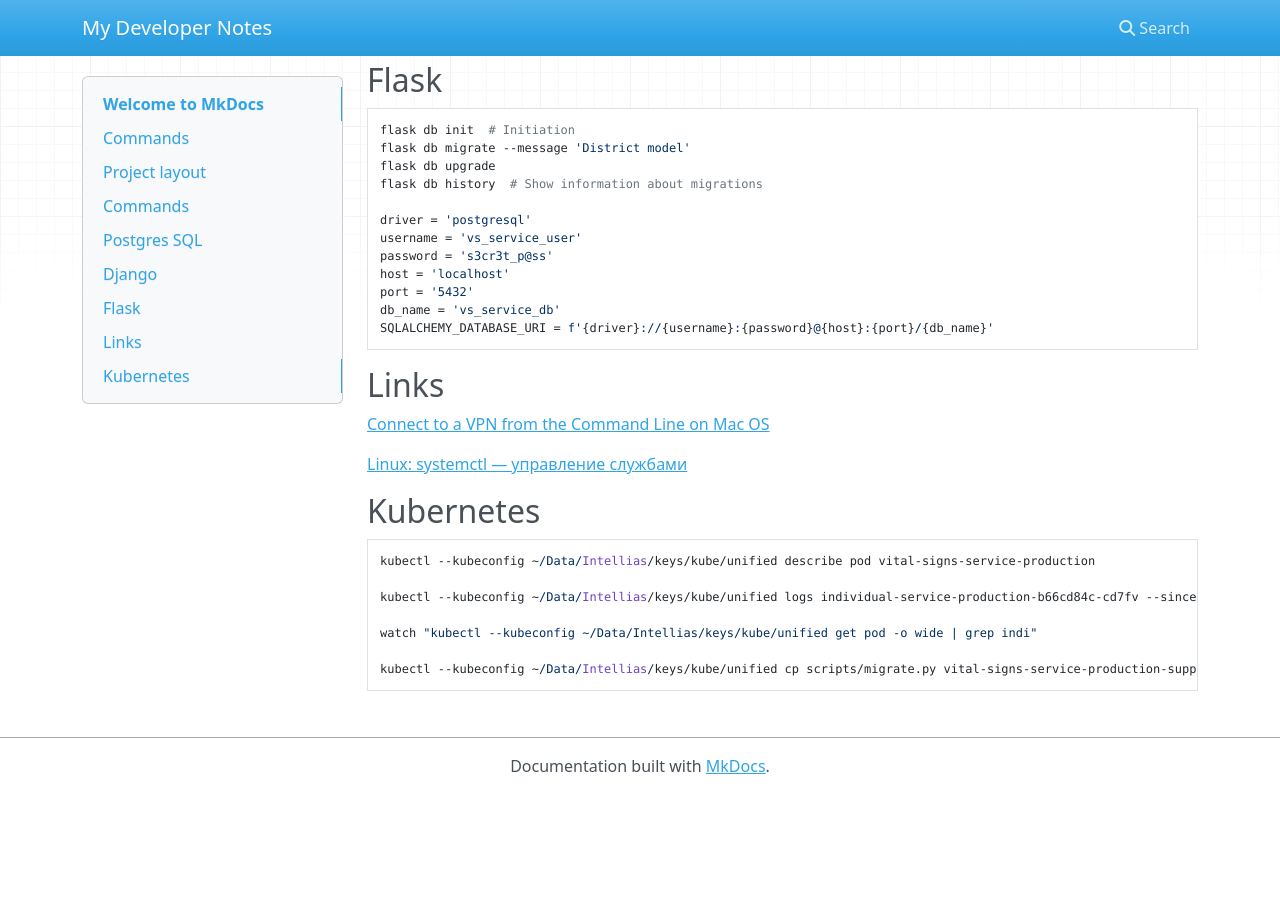
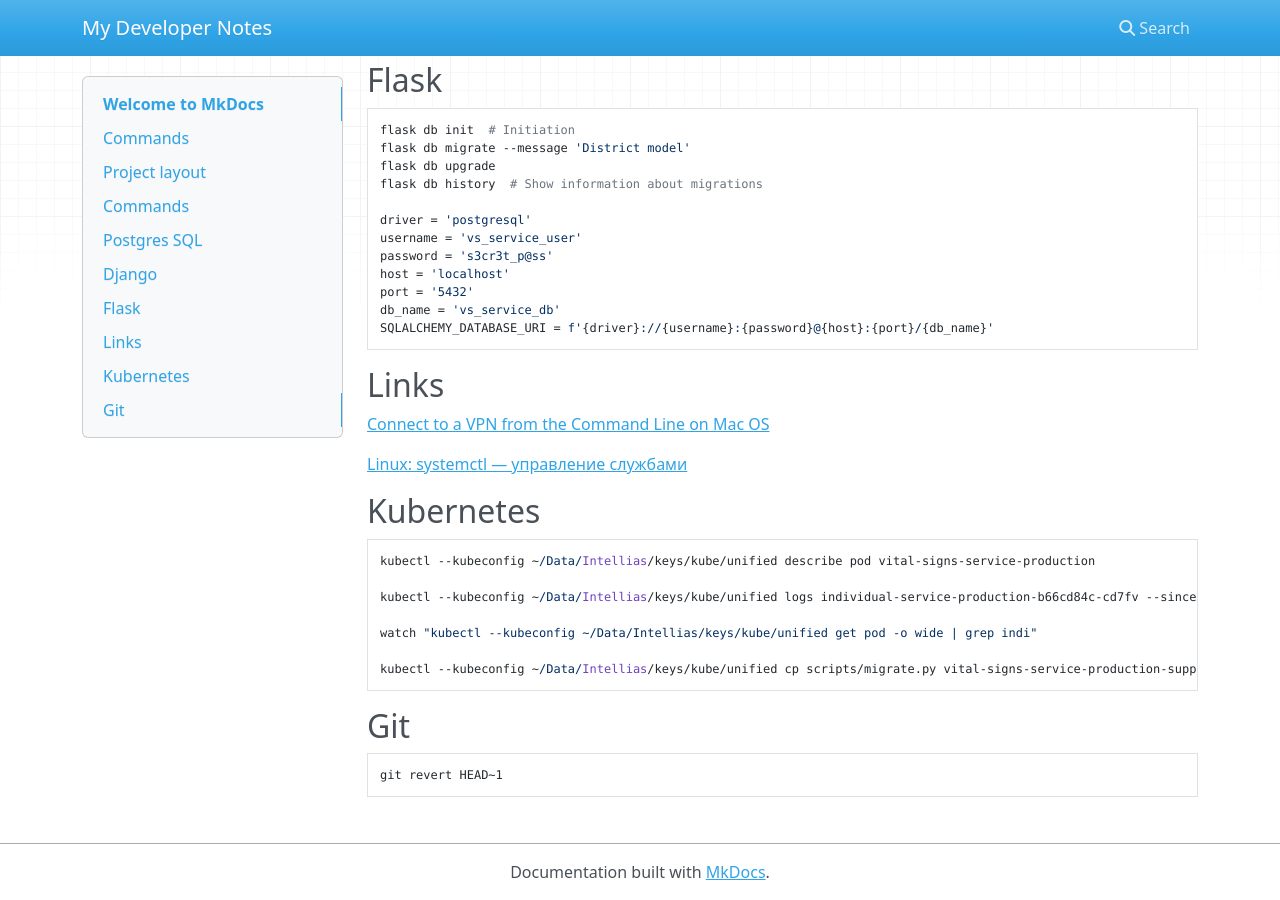
Before and after one commit to miletskiy/dev-notes, an MkDocs documentation site: the page built from docs/index.md, in a window 1280 px wide and 900 px high, scrolled down 1637 px. Built offline with MkDocs 1.6.1, drawn with Linux system fonts in a browser that asks for light colours; nearby versions of some CDN libraries; before the commit the page ends 2431 px from its top, so only the background shows below that.

Commit message:
Git note

```diff
--- a/docs/index.md
+++ b/docs/index.md
@@ -107,3 +107,6 @@ For full documentation visit [mkdocs.org](https://www.mkdocs.org).
     watch "kubectl --kubeconfig ~/Data/Intellias/keys/kube/unified get pod -o wide | grep indi"
 
     kubectl --kubeconfig ~/Data/Intellias/keys/kube/unified cp scripts/migrate.py vital-signs-service-production-support-6bf69c5585-g5wtm:/app/migrate.py
+
+## Git
+    git revert HEAD~1
```
